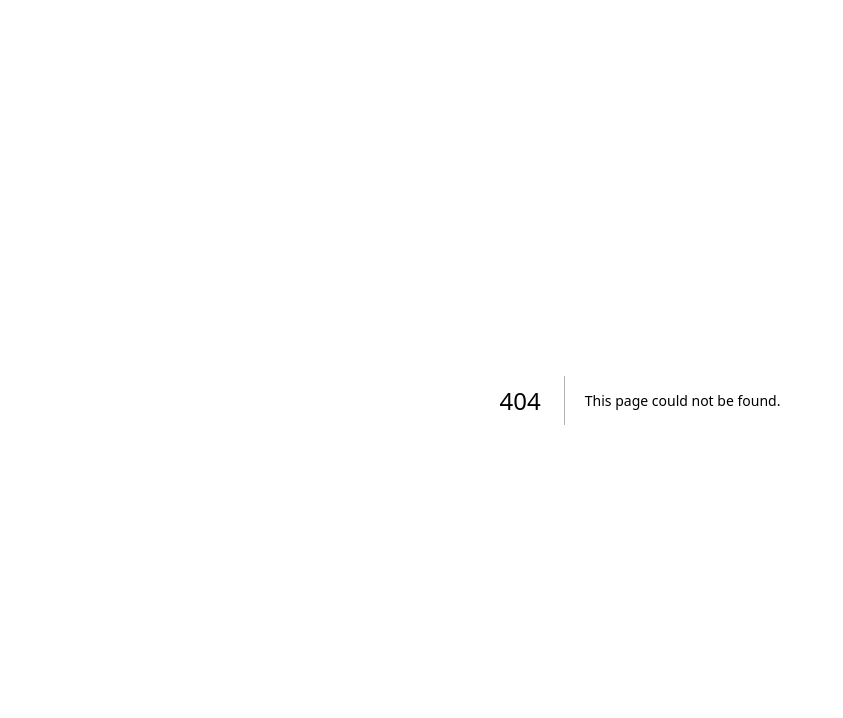
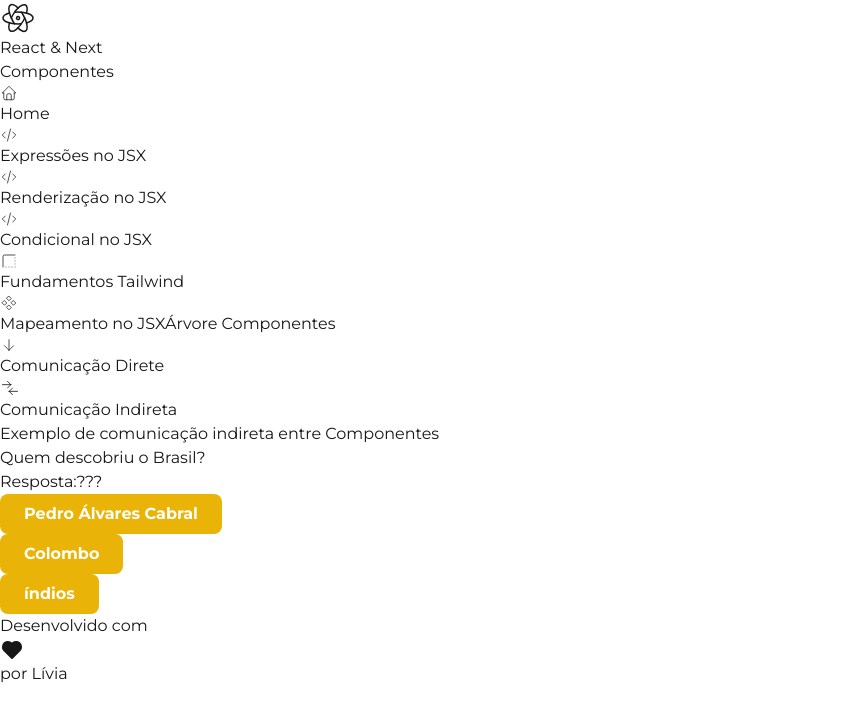
Before and after one commit to livbrandao/fundamentos-react-next, a Next.js app: page /component-tree/indirect-communication in a window 1280 px wide. Before the commit this address had no page. Shown: the top 718 px of the page, without its empty margins (0-843 px from the left). Built offline with nearby package versions, Linux system fonts and the light colour scheme.

Commit message:
:sparkles: feat: Uso da comunicação indireta no react

```diff
--- a/src/app/(pages)/component-tree/direct-communication/page.tsx
+++ b/src/app/(pages)/component-tree/direct-communication/page.tsx
@@ -1,5 +1,5 @@
 import Title from "@/components/template/Title";
-import Father from "@/components/tree/direct/Father";
+import DirectFather from "@/components/tree/direct/DirectFather";
 import { IconDirections } from "@tabler/icons-react";
 
 export default function DirectCommunication() {
@@ -11,7 +11,7 @@
         subtitle="Exemplo de comunicação direta entre Componentes"
       />
 
-      <Father
+      <DirectFather
         name="José"
         lastName="Silva"
         childrens={["Maria", "Paulo", "Pedro"]}
--- /dev/null
+++ b/src/app/(pages)/component-tree/indirect-communication/page.tsx
@@ -0,0 +1,21 @@
+import Title from "@/components/template/Title";
+import IndirectFather from "@/components/tree/indirect/IndirectFather";
+import { IconArrowsDiff } from "@tabler/icons-react";
+
+export default function IndirectCommunication() {
+  return (
+    <div className="space-y-4 flex flex-col gap-7">
+      <Title
+        title="Comunicação Indireta"
+        icon={IconArrowsDiff}
+        subtitle="Exemplo de comunicação indireta entre Componentes"
+      />
+
+      <IndirectFather
+        name="José"
+        lastName="Silva"
+        childrens={["Maria", "Paulo", "Pedro"]}
+      />
+    </div>
+  );
+}
--- a/src/components/tree/direct/Children.tsx
+++ b/src/components/tree/direct/DirectChildren.tsx
@@ -3,7 +3,7 @@
   lastName: string;
 }
 
-export default function Children(props: ChildrenProps) {
+export default function DirectChildren(props: ChildrenProps) {
   return (
     <div>
       <p className="text-sm font-semibold">
--- a/src/components/tree/direct/Father.tsx
+++ b/src/components/tree/direct/DirectFather.tsx
@@ -1,4 +1,4 @@
-import Children from "./children";
+import DirectChildren from "./DirectChildren";
 
 export interface FatherProps {
   name: string;
@@ -6,7 +6,7 @@
   childrens: string[];
 }
 
-export default function Father(props: FatherProps) {
+export default function DirectFather(props: FatherProps) {
   return (
     <div className="flex flex-col gap-2">
       <div className="py-6">
@@ -21,7 +21,7 @@
           Filhos
         </span>
         {props.childrens.map((child, index) => (
-          <Children key={index} name={child} lastName={props.lastName} />
+          <DirectChildren key={index} name={child} lastName={props.lastName} />
         ))}
       </div>
     </div>
--- /dev/null
+++ b/src/components/tree/indirect/IndirectChildren.tsx
@@ -0,0 +1,23 @@
+"use client";
+export interface IndirectChildrenProps {
+  options: string[];
+  onSelected: (option: string) => void;
+}
+
+export default function IndirectChildren(props: IndirectChildrenProps) {
+  return (
+    <div className="flex gap-3">
+      {props.options.map((option, index) => {
+        return (
+          <button
+            key={index}
+            className="button tertiary"
+            onClick={() => props.onSelected?.(option)}
+          >
+            {option}
+          </button>
+        );
+      })}
+    </div>
+  );
+}
--- /dev/null
+++ b/src/components/tree/indirect/IndirectFather.tsx
@@ -0,0 +1,33 @@
+"use client";
+import { useState } from "react";
+import IndirectChildren from "./IndirectChildren";
+
+export interface IndirectFatherProps {}
+
+export default function IndirectFather(props: IndirectFatherProps) {
+  const [result, setResult] = useState("???");
+
+  function getResult(result: string) {
+    setResult(result);
+  }
+
+  return (
+    <div>
+      <p className="text-3xl font-bold">Quem descobriu o Brasil?</p>
+
+      <div className="flex gap-2 items-center">
+        <span className="text-lg text-zinc-500">Resposta:</span>
+        <span className="font-semibold text-sm text-zinc-300 bg-green-600 p-2 rounded-md">
+          {result}
+        </span>
+      </div>
+
+      <div className="py-7">
+        <IndirectChildren
+          options={["Pedro Álvares Cabral", "Colombo", "índios"]}
+          onSelected={getResult}
+        />
+      </div>
+    </div>
+  );
+}
```
